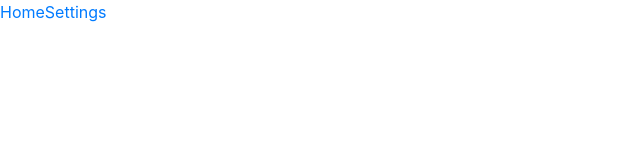
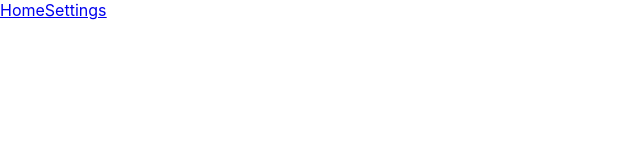
Before and after one commit to kerkox/pomodoro-ker, a React (Create React App) app: page / in a window 1280 px wide. Shown: the top 160 px of the page, without its empty margins (0-640 px from the left). Built offline with nearby package versions, Linux system fonts and the light colour scheme.

Commit message:
[Add] nav in Menu

```diff
--- a/src/components/Menu.js
+++ b/src/components/Menu.js
@@ -1,13 +1,17 @@
-import React from 'react'
-import { Link } from 'react-router-dom'
+import React from "react";
+import { Link } from "react-router-dom";
 
 const Menu = () => {
   return (
-    <nav>
-      <Link to="/">Home</Link>
-      <Link to="/settings">Settings</Link>
+    <nav class="">
+      <a class="" href="">
+        <Link to="/">Home</Link>
+      </a>
+      <a class="" href="">
+        <Link to="/settings">Settings</Link>
+      </a>
     </nav>
-  )
-}
+  );
+};
 
-export default Menu
+export default Menu;
--- a/src/index.js
+++ b/src/index.js
@@ -1,7 +1,7 @@
 import React from 'react';
 import ReactDOM from 'react-dom';
 import './index.css';
-import 'bootstrap/dist/css/bootstrap.min.css'
+// import 'bootstrap/dist/css/bootstrap.min.css'
 import App from './components/App';
 import * as serviceWorker from './serviceWorker';
 
```
